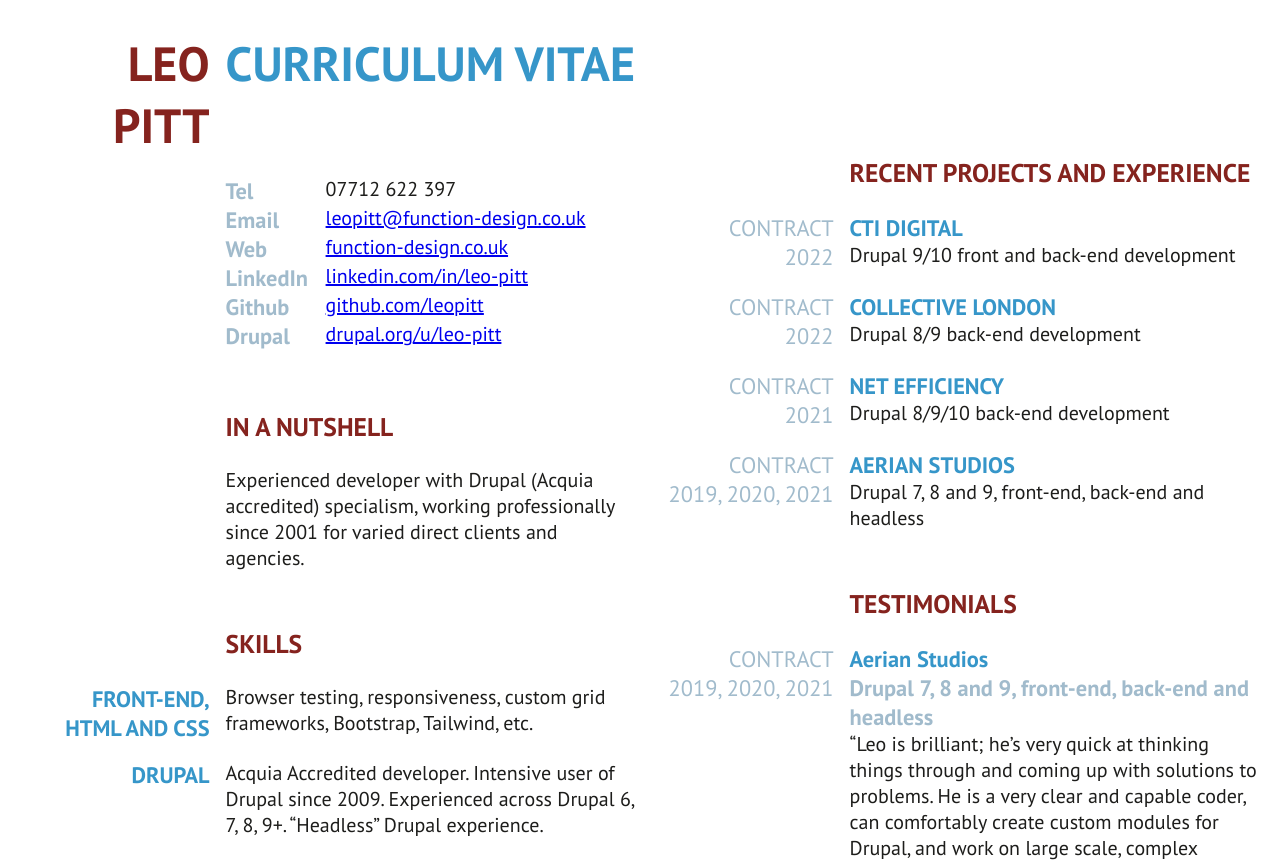
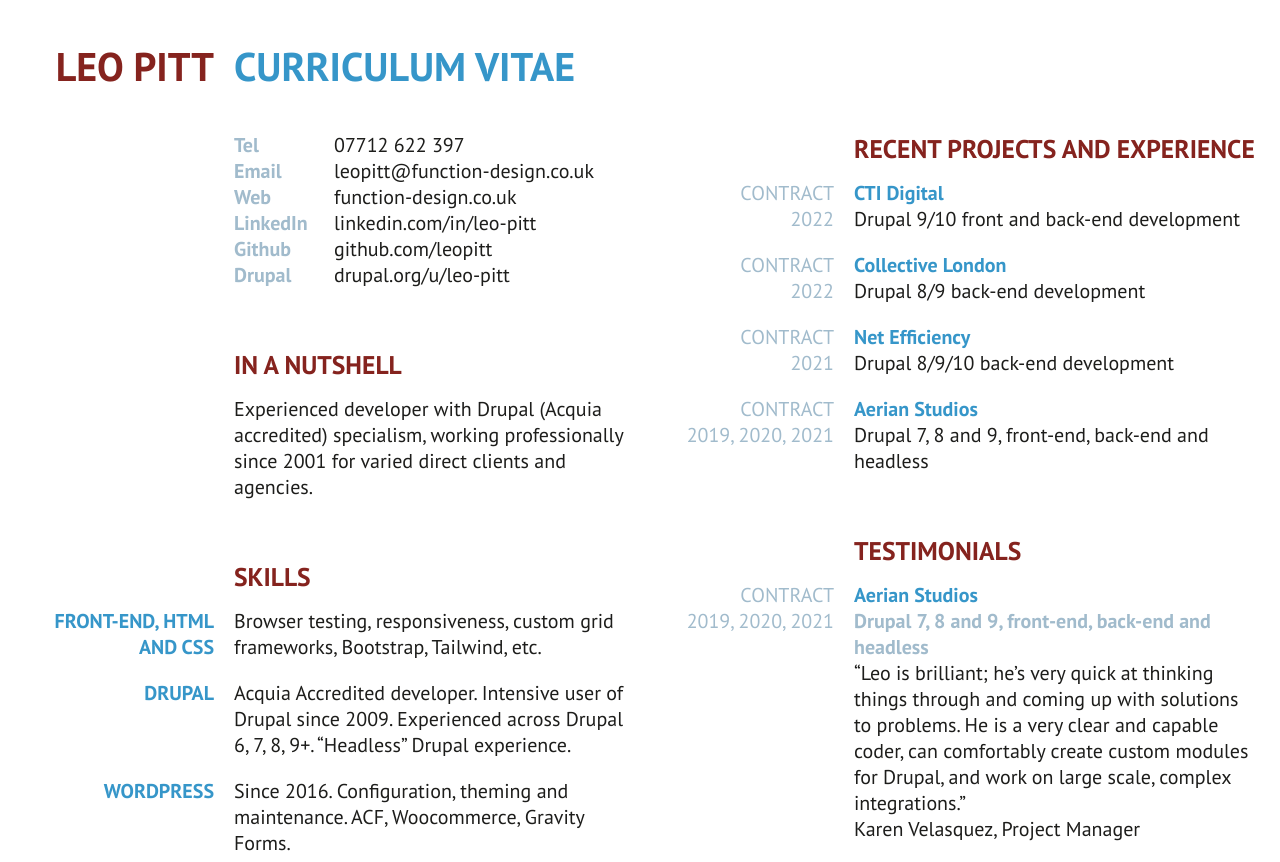
Before and after one commit to leopitt/leopitt, a React (Create React App) app in the folder docroot/app/: page / in a window 1280 px wide. Shown: the top 862 px of the page. Built offline with nearby package versions, Linux system fonts and the light colour scheme.

Commit message:
Lots of styling, refactoring, etc.

```diff
--- a/docroot/app/src/App.css
+++ b/docroot/app/src/App.css
@@ -1,136 +1,3 @@
-@import url('https://fonts.googleapis.com/css2?family=PT+Sans:ital,wght@0,400;0,700;1,400;1,700&display=swap');
-
-:root {
-  --brand-primary: #85231e;
-  --brand-secondary: #3696c9;
-  --brand-text-base: #1d1d1b;
-  --brand-text-light: #a1bbcc;
-}
-
-body {
-  font-family: 'PT Sans', sans-serif;
-  color: var(--brand-text-base);
-  font-size: 20px;
-}
-
-dd,
-blockquote {
-  margin: 0;
-}
-
-p,
-h1,
-h2,
-h3,
-figure {
-  margin: 0 0 1rem;
-}
-
-h2 {
-  margin: 0 0 1rem;
-}
-
-section {
-  break-inside: avoid;
-  margin: 0 0 2rem;
-}
-
-.c-skill {
-  display: grid;
-  grid-template-columns: 30% 60%;
-  grid-gap: 1rem;
-}
-
-.c-skill :nth-child(2n+1) {
-  text-align: right;
-}
-
-.l-container {
-  max-width: 1400px;
-  padding: 2rem;
-  margin: auto;
-}
-
-@media only screen and (min-width: 1280px) {
-  .l-columns {
-    columns: 2;
-    column-gap: 2rem;
-  }
-}
-
 .c-title__primary {
   text-align: right;
 }
-
-.l-grid {
-  display: grid;
-  grid-template-columns: 30% 70%;
-}
-
-.l-grid--gap {
-  gap: 0 1rem;
-}
-
-.l-grid--secondary {
-  grid-template-columns: 100px auto;
-}
-
-.l-grid-item-span-full,
-.l-grid-item-span {
-  grid-column: 1 / -1;
-}
-
-.l-grid-item-first {
-  grid-column: 2;
-}
-
-.l-grid-item-second {
-  grid-column: 2;
-}
-
-.t-heading-1 {
-  color: var(--brand-primary);
-  font-size: 3rem;
-  font-weight: bold;
-}
-
-.t-heading-2 {
-  color: var(--brand-secondary);
-  font-size: 3rem;
-  font-weight: bold;
-}
-
-.t-heading-3 {
-  color: var(--brand-primary);
-  font-size: 1.6rem;
-  font-weight: bold;
-}
-
-.t-heading-4 {
-  color: var(--brand-secondary);
-  font-size: 1.4rem;
-  font-weight: bold;
-  margin: 0;
-}
-
-.t-heading-5 {
-  color: var(--brand-text-light);
-  font-size: 1.4rem;
-  font-weight: bold;
-  margin: 0;
-}
-
-.t-heading-6 {
-  color: var(--brand-text-light);
-  font-size: 1.4rem;
-  font-weight: normal;
-  margin: 0;
-}
-
-.t-uppercase {
-  text-transform: uppercase;
-}
-
-.c-row {
-  margin: 0 0 .5rem;
-}
--- a/docroot/app/src/App.js
+++ b/docroot/app/src/App.js
@@ -1,4 +1,10 @@
+import './settings/color.css';
+import './base/base.css';
+import './theme/typography.css';
 import './App.css';
+import './layout/grid.css';
+import './layout/columns.css';
+import './layout/container.css';
 import Row from './components/Row/Row';
 import TestimonialRow from './components/TestimonialRow/TestimonialRow';
 import Section from './components/Section/Section';
@@ -7,17 +13,14 @@ function App() {
   return (
       <div className="l-container">
         <div className="l-columns">
-          <div className="l-grid">
-            <h1 className="l-grid l-grid-item-span-full">
-              <Row>
-                <span className="c-title__primary t-heading-1 t-uppercase">Leo Pitt </span><span className="t-heading-2 t-uppercase">Curriculum Vitae</span>
-              </Row>
-            </h1>
-          </div>
+          <Section>
+            <Row element="h1">
+              <span className="c-title__primary t-heading-1 t-uppercase">Leo Pitt </span><span className="t-heading-2 t-uppercase">Curriculum Vitae</span>
+            </Row>
+          </Section>
         </div>
 
         <div className="l-columns">
-
           <Section>
             <Row>
               <div className="l-grid-item-second">
@@ -110,7 +113,7 @@ function App() {
               <h3 className="c-row__label c-row__label--offset t-heading-6 t-uppercase">Contract<br />
                 2022</h3>
               <div className="c-row__content">
-                <p className="t-heading-4 t-uppercase">CTI Digital</p>
+                <p className="t-heading-4"><a href="https://www.ctidigital.com/">CTI Digital</a></p>
                 <p>Drupal 9/10 front and back-end development</p>
               </div>
             </Row>
@@ -119,7 +122,7 @@ function App() {
               <h3 className="c-row__label c-row__label--offset t-heading-6 t-uppercase">Contract<br />
                 2022</h3>
               <div className="c-row__content">
-                <p className="t-heading-4 t-uppercase">Collective London</p>
+                <p className="t-heading-4"><a href="https://ldn-collective.com/">Collective London</a></p>
                 <p>Drupal 8/9 back-end development</p>
               </div>
             </Row>
@@ -128,7 +131,7 @@ function App() {
               <h3 className="c-row__label c-row__label--offset t-heading-6 t-uppercase">Contract<br />
                 2021</h3>
               <div className="c-row__content">
-                <p className="t-heading-4 t-uppercase">Net Efficiency</p>
+                <p className="t-heading-4"><a href="https://www.netefficiency.co.uk/">Net Efficiency</a></p>
                 <p>Drupal 8/9/10 back-end development</p>
               </div>
             </Row>
@@ -137,7 +140,7 @@ function App() {
               <h3 className="c-row__label c-row__label--offset t-heading-6 t-uppercase">Contract<br />
                 2019, 2020, 2021</h3>
               <div className="c-row__content">
-                <p className="t-heading-4 t-uppercase">Aerian Studios</p>
+                <p className="t-heading-4"><a href="https://www.aerian.com/">Aerian Studios</a></p>
                 <p>Drupal 7, 8 and 9, front-end, back-end and headless</p>
               </div>
             </Row>
--- /dev/null
+++ b/docroot/app/src/base/base.css
@@ -0,0 +1,42 @@
+@import url('https://fonts.googleapis.com/css2?family=PT+Sans:ital,wght@0,400;0,700;1,400;1,700&display=swap');
+
+html {
+  font-size: 20px;
+}
+
+body {
+  font-family: 'PT Sans', sans-serif;
+  color: var(--brand-text-base);
+}
+
+dd,
+blockquote {
+  margin: 0;
+}
+
+p,
+h2,
+h3,
+figure,
+dl {
+  margin: 0 0 1rem;
+}
+
+h2 {
+  margin: 0 0 .75rem;
+}
+
+section {
+  break-inside: avoid;
+  margin: 0 0 2rem;
+}
+
+a,
+a:visited {
+  color: inherit;
+  text-decoration: none;
+}
+
+a:hover {
+  text-decoration: underline;
+}
--- a/docroot/app/src/components/Row/Row.css
+++ b/docroot/app/src/components/Row/Row.css
@@ -1,3 +1,9 @@
-.c-row__label.c-row__label--offset {
-  text-align: right;
+.c-row {
+  margin: 0;
 }
+
+@media only screen and (min-width: 768px) {
+  .c-row__label.c-row__label--offset {
+    text-align: right;
+  }
+}
--- a/docroot/app/src/components/Row/Row.js
+++ b/docroot/app/src/components/Row/Row.js
@@ -2,14 +2,22 @@ import PropTypes from "prop-types";
 import React from "react";
 import './Row.css';
 
-const Row = ({ children, label }) => (
-    <div className="l-grid l-grid-item-span-full l-grid--gap c-row">
-      {children}
-    </div>
-)
+class Row extends React.Component {
+  render() {
+    let CustomTag = 'div';
+
+    if (this.props.element !== undefined) {
+      CustomTag = `${this.props.element}`;
+    }
+
+    return <CustomTag className="l-grid l-grid-item-span-full l-grid--gap c-row">
+      {this.props.children}
+    </CustomTag>;
+  }
+}
 
 Row.propTypes = {
-  label: PropTypes.string,
+  element: PropTypes.string,
 }
 
 export default Row
--- /dev/null
+++ b/docroot/app/src/layout/columns.css
@@ -0,0 +1,10 @@
+.l-columns {
+  margin: 0 0 2rem;
+}
+
+@media only screen and (min-width: 1280px) {
+  .l-columns {
+    columns: 2;
+    column-gap: 2rem;
+  }
+}
--- /dev/null
+++ b/docroot/app/src/layout/container.css
@@ -0,0 +1,29 @@
+.l-container {
+  box-sizing: border-box;
+  padding: 2rem;
+  margin: auto;
+}
+
+@media only screen and (min-width: 768px) {
+  .l-container {
+    max-width: 768px;
+  }
+}
+
+@media only screen and (min-width: 1028px) {
+  .l-container {
+    max-width: 1028px;
+  }
+}
+
+@media only screen and (min-width: 1280px) {
+  .l-container {
+    max-width: 1280px;
+  }
+}
+
+@media only screen and (min-width: 1640px) {
+  .l-container {
+    max-width: 1400px;
+  }
+}
--- /dev/null
+++ b/docroot/app/src/layout/grid.css
@@ -0,0 +1,27 @@
+@media only screen and (min-width: 768px) {
+  .l-grid {
+    display: grid;
+    grid-template-columns: 30% 70%;
+  }
+}
+
+.l-grid--gap {
+  gap: 0 1rem;
+}
+
+.l-grid--secondary {
+  grid-template-columns: 100px auto;
+}
+
+.l-grid-item-span-full,
+.l-grid-item-span {
+  grid-column: 1 / -1;
+}
+
+.l-grid-item-first {
+  grid-column: 2;
+}
+
+.l-grid-item-second {
+  grid-column: 2;
+}
--- /dev/null
+++ b/docroot/app/src/settings/color.css
@@ -0,0 +1,6 @@
+:root {
+  --brand-primary: #85231e;
+  --brand-secondary: #3696c9;
+  --brand-text-base: #1d1d1b;
+  --brand-text-light: #a1bbcc;
+}
--- /dev/null
+++ b/docroot/app/src/theme/typography.css
@@ -0,0 +1,54 @@
+.t-heading-1 {
+  color: var(--brand-primary);
+  font-size: 2rem;
+  font-weight: bold;
+}
+
+@media only screen and (min-width: 1640px) {
+  .t-heading-1 {
+    font-size: 2.4rem;
+  }
+}
+
+.t-heading-2 {
+  color: var(--brand-secondary);
+  font-size: 2rem;
+  font-weight: bold;
+}
+
+@media only screen and (min-width: 1640px) {
+  .t-heading-2 {
+    font-size: 2.4rem;
+  }
+}
+
+.t-heading-3 {
+  color: var(--brand-primary);
+  font-size: 1.28rem;
+  font-weight: bold;
+}
+
+.t-heading-4 {
+  color: var(--brand-secondary);
+  font-size: 1rem;
+  font-weight: bold;
+  margin: 0;
+}
+
+.t-heading-5 {
+  color: var(--brand-text-light);
+  font-size: 1rem;
+  font-weight: bold;
+  margin: 0;
+}
+
+.t-heading-6 {
+  color: var(--brand-text-light);
+  font-size: 1rem;
+  font-weight: normal;
+  margin: 0;
+}
+
+.t-uppercase {
+  text-transform: uppercase;
+}
```
Also changed, not shown: docroot/app/src/components/Title/Title.js (added, +16 -0 lines), docroot/app/src/components/Title/Title.css (added).
